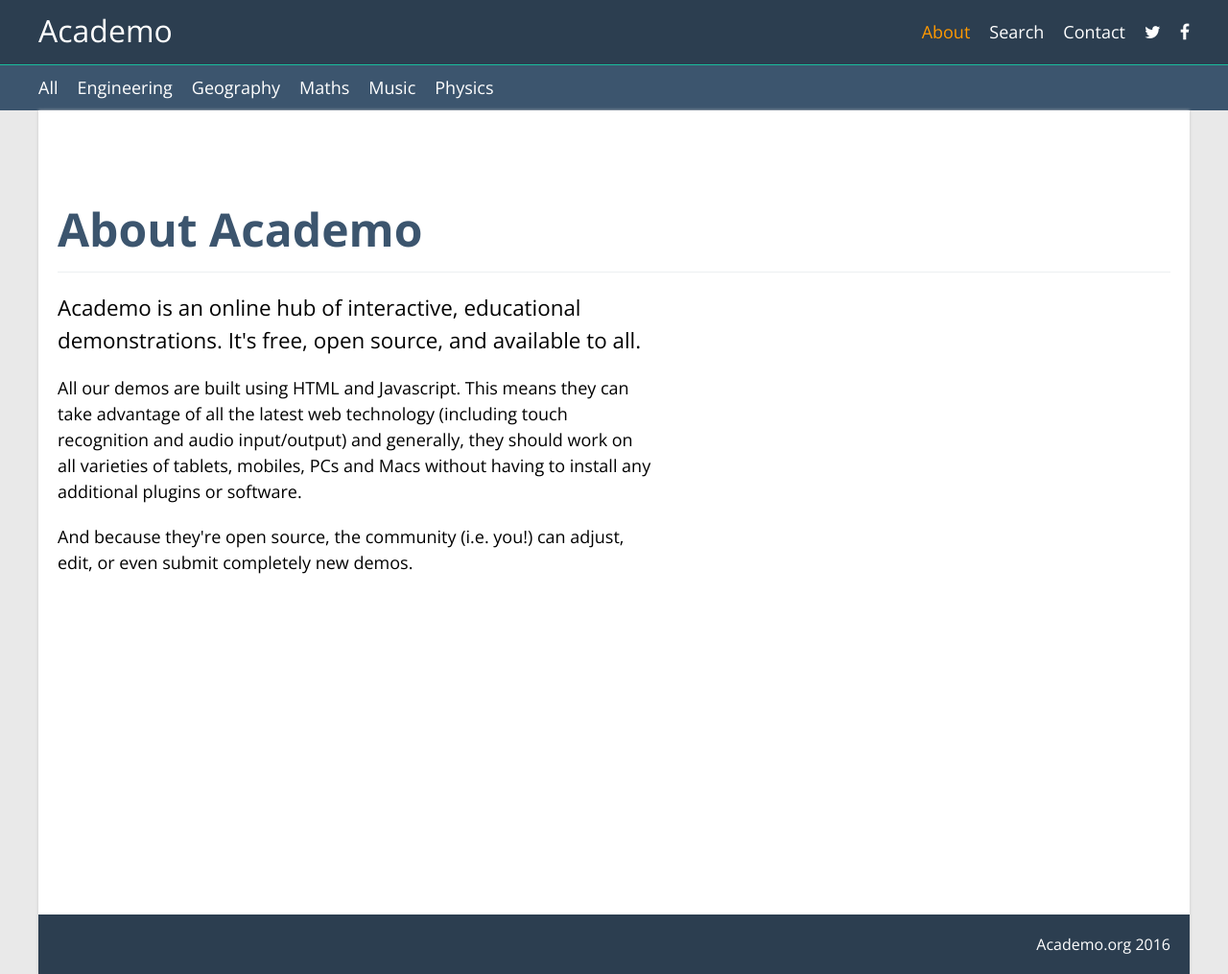
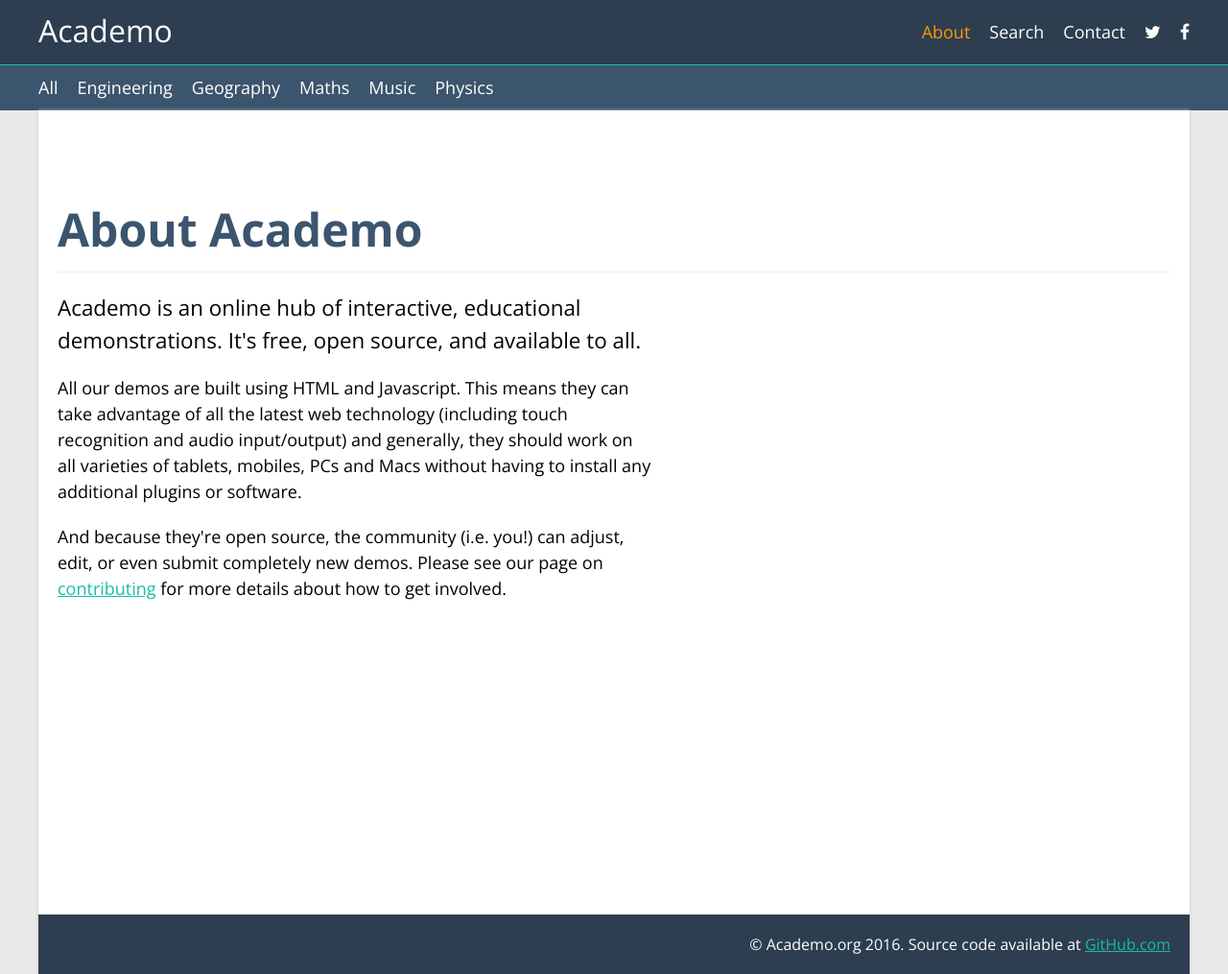
Before and after one commit to edwardball/academo.org, a Jekyll site: the page built from about.html, in a window 1280 px wide. Shown: the whole page at 96% size. Built offline with Jekyll 4.4.1, drawn with Linux system fonts in a browser that asks for light colours; nearby versions of some CDN libraries; Markdown is read by kramdown in place of the engine named in the settings.

Commit message:
Adds links to GitHub

```diff
--- a/_includes/footer.html
+++ b/_includes/footer.html
@@ -104,7 +104,7 @@
 	    </div>
 	    <div class="footer">
 	    	<div class="footer-inner">
-		    	Academo.org 2016
+		    	&copy; Academo.org 2016. Source code available at <a href="https://github.com/edwardball/academo.org">GitHub.com</a>
 	    	</div>
 	    </div> <!-- End of content -->
 	</body>
--- a/about.html
+++ b/about.html
@@ -31,6 +31,6 @@
 
 	<p>All our demos are built using HTML and Javascript. This means they can take advantage of all the latest web technology (including touch recognition and audio input/output) and generally, they should work on all varieties of tablets, mobiles, PCs and Macs without having to install any additional plugins or software.</p>
 
-	<p>And because they're open source, the community (i.e. you!) can adjust, edit, or even submit completely new demos. <!-- Please see our page on <a href='/contribute'>contributing</a> for more details about how to get involved. --></p>
+	<p>And because they're open source, the community (i.e. you!) can adjust, edit, or even submit completely new demos. Please see our page on <a target="_blank" href='https://github.com/edwardball/academo.org'>contributing</a> for more details about how to get involved.</p>
 
 </div>
```
